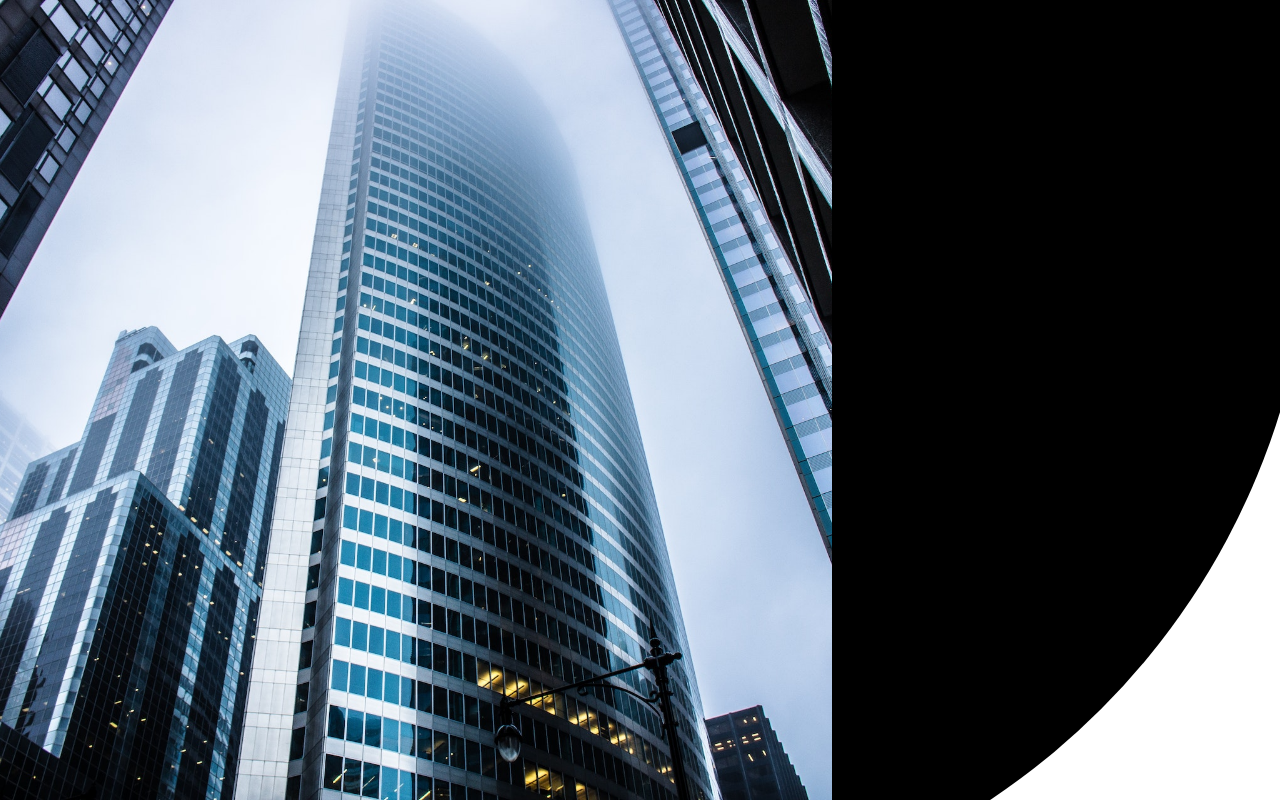
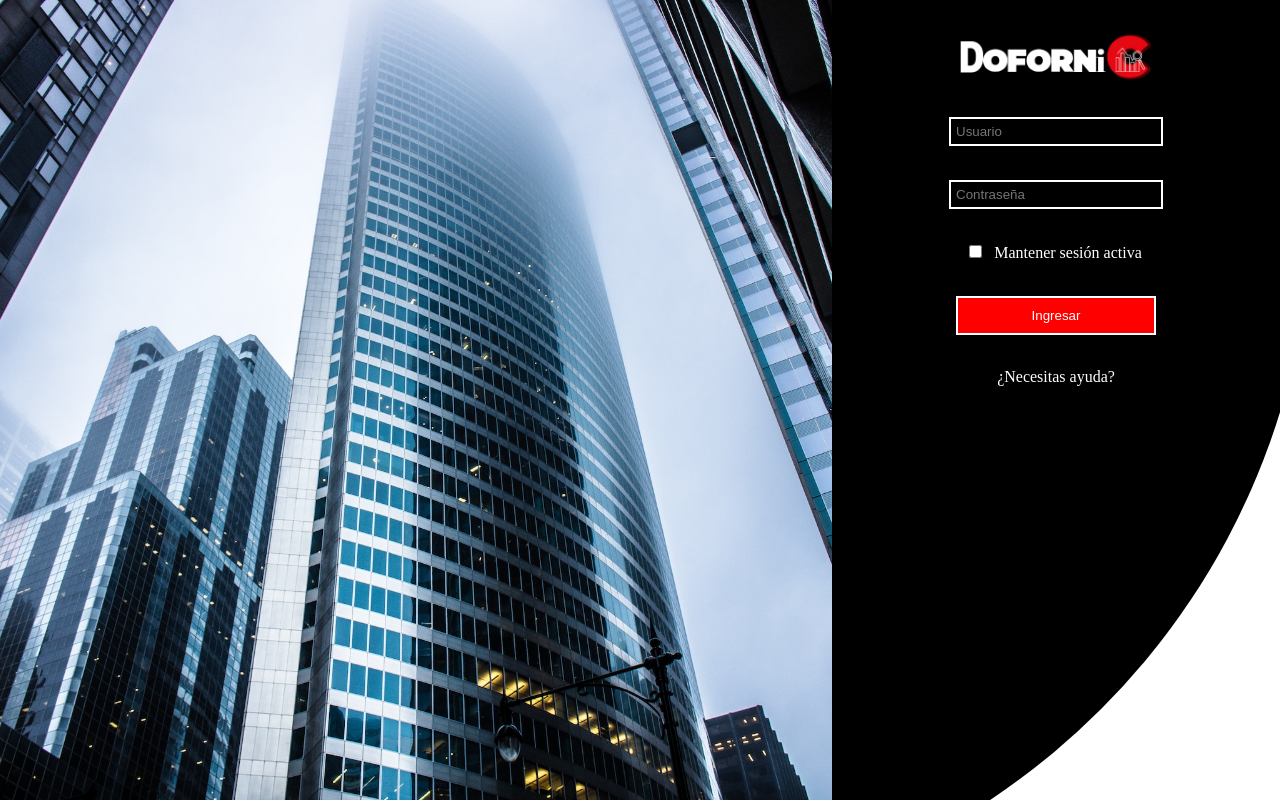
Before and after one commit to Elmo-Sb/Dofornic, a website: page src/web/index.html in a window 1280 px wide. Drawn offline with Linux system fonts and the light colour scheme.

Commit message:
Menú de inicio de sesión web agregado

```diff
--- a/src/web/index.html
+++ b/src/web/index.html
@@ -11,6 +11,18 @@
         <img src="/src/Img/rascacielos.jpg" alt="Fondo">
     </div>
     <div class="fondo_circulo"></div>
-
+    <div class="login-menu">
+        <img src="/src/Img/logoDofornic.PNG" alt="Logo">
+        <input type="text" placeholder="Usuario">
+        <input type="password" placeholder="Contraseña">
+        <div class="session-checkbox">
+        <input type="checkbox" id="session-checkbox">
+        <label for="session-checkbox">Mantener sesión activa</label>
+        </div>
+        <button type="submit">Ingresar</button>
+        <div class="help-text">
+            <a href="#">¿Necesitas ayuda?</a>
+        </div>
+    </div>
 </body>
 </html>
--- a/src/web/style.css
+++ b/src/web/style.css
@@ -33,3 +33,79 @@ html, body {
     background-color: black;
     z-index: -1;
 }
+
+.login-menu {
+    display: grid;
+    grid-template-columns: 1fr;
+    grid-template-rows: auto auto auto auto auto;
+    gap: 10px;
+    justify-items: center;
+    align-items: center;
+    height: 50vh;
+}
+
+.login-menu img {
+    width: 200px;
+    height: auto;
+    margin-top: 20px;
+    cursor: pointer;
+}
+
+.login-menu div {
+    height: 20px;
+
+}
+
+.login-menu input {
+
+    width: 200px;
+    padding: 5px;
+    color: white;
+    background-color: black;
+    border: 2px solid white;
+}
+
+.login-menu label{
+    width: 200px;
+    padding: 5px;
+    color: white;
+}
+
+.login-menu button {
+    width: 200px;
+    padding: 5px;
+    background-color: red;
+    color: white;
+    border: 2px solid white;
+    padding: 10px 20px;
+    cursor: pointer;
+}
+.login-menu .help-text {
+    text-align: left;
+}
+
+.login-menu button:hover {
+    background-color: white;
+    color: red;
+    border: 2px solid red;
+}
+
+.login-menu button:active {
+    background-color: #ff6868;
+    color: white; /* Cambia el color de fondo al estar presionado */
+    border: 2px solid white;
+}
+
+.login-menu .help-text a {
+    text-decoration: none;
+    color: white;
+}
+
+.help-text a:hover {
+    color: red;
+}
+
+#session-checkbox {
+    width: 13px;
+    height: 13px;
+}
```
Also changed, not shown: src/Img/logoDofornic.PNG (added).
